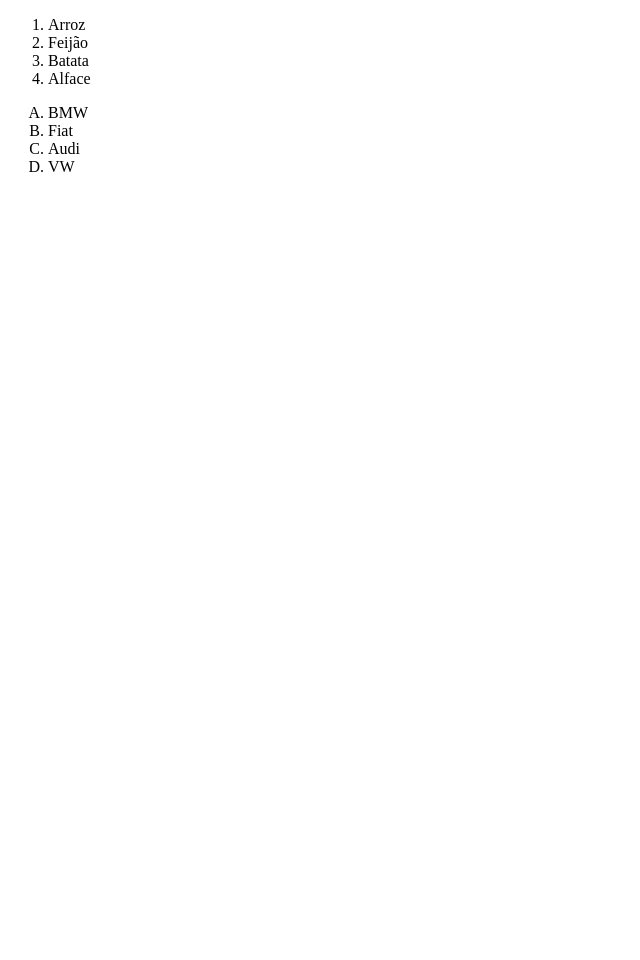
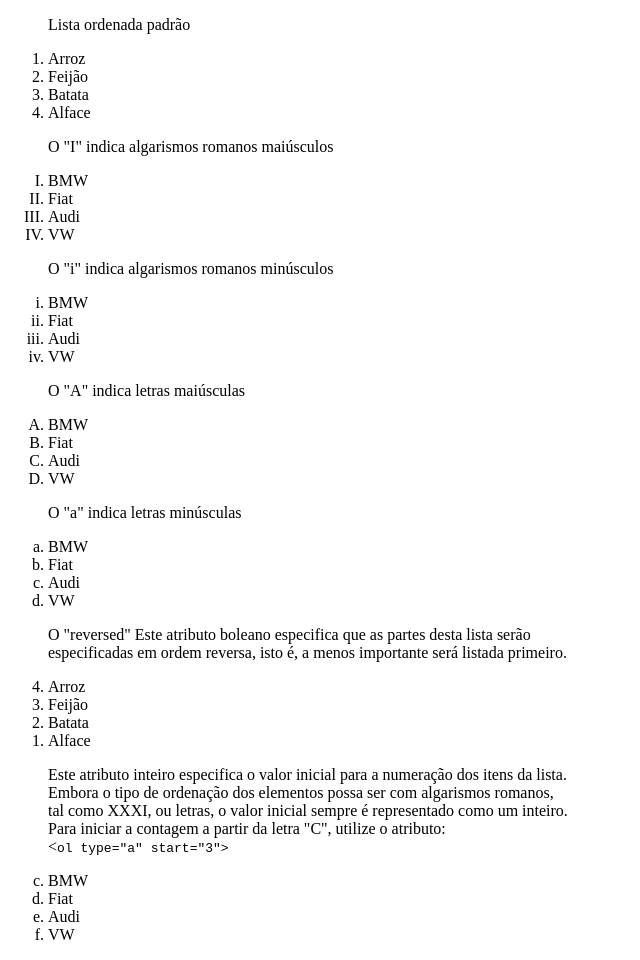
Before and after one commit to DaividVictor/Curso_HTML_CSS_HdC-N1, a plain HTML site: page HTML/listas_ordenadas.html in a window 1280 px wide. Shown: the whole page, without its empty margins (0-640 px from the left). Before the commit the page ends 800 px from the top, so only its background shows below. Drawn offline with Linux system fonts and the light colour scheme.

Commit message:
Aula #18. Lista Ordenada

```diff
--- a/HTML/listas_ordenadas.html
+++ b/HTML/listas_ordenadas.html
@@ -5,12 +5,66 @@
   </head>
   <body>
     <ol>
+      <p>Lista ordenada padrão</p>
       <li>Arroz</li>
       <li>Feijão</li>
       <li>Batata</li>
       <li>Alface</li>
     </ol>
+    <p></p>
+    <ol type="I">
+      <p>O "I" indica algarismos romanos maiúsculos</p>
+      <li>BMW</li>
+      <li>Fiat</li>
+      <li>Audi</li>
+      <li>VW</li>
+    </ol>
+    <ol type="i">
+      <p>O "i" indica algarismos romanos minúsculos</p>
+      <li>BMW</li>
+      <li>Fiat</li>
+      <li>Audi</li>
+      <li>VW</li>
+    </ol>
     <ol type="A">
+      <p>O "A" indica letras maiúsculas</p>
+      <li>BMW</li>
+      <li>Fiat</li>
+      <li>Audi</li>
+      <li>VW</li>
+    </ol>
+    <ol type="a">
+      <p>O "a" indica letras minúsculas</p>
+      <li>BMW</li>
+      <li>Fiat</li>
+      <li>Audi</li>
+      <li>VW</li>
+    </ol>
+    <ol reversed>
+      <p>
+        O "reversed" Este atributo boleano especifica que as partes desta lista
+        serão <br />
+        especificadas em ordem reversa, isto é, a menos importante será listada
+        primeiro.
+      </p>
+      <li>Arroz</li>
+      <li>Feijão</li>
+      <li>Batata</li>
+      <li>Alface</li>
+    </ol>
+    <ol type="a" start="3">
+      <p>
+        Este atributo inteiro especifica o valor inicial para a numeração dos
+        itens da lista.<br />
+        Embora o tipo de ordenação dos elementos possa ser com algarismos
+        romanos,<br />
+        tal como XXXI, ou letras, o valor inicial sempre é representado como um
+        inteiro.<br />
+        Para iniciar a contagem a partir da letra "C", utilize o atributo:
+        <br />
+        <<code>ol type="a" start="3"></code>
+      </p>
+
       <li>BMW</li>
       <li>Fiat</li>
       <li>Audi</li>
```
